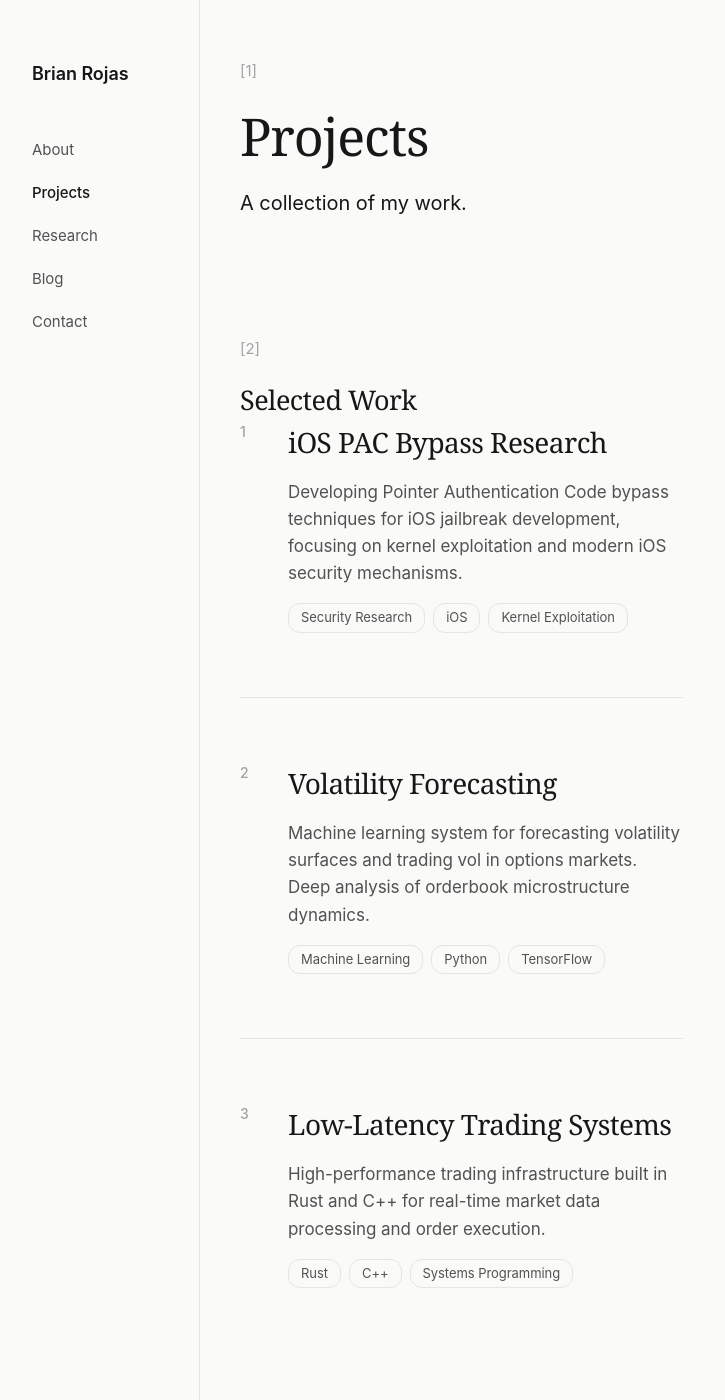
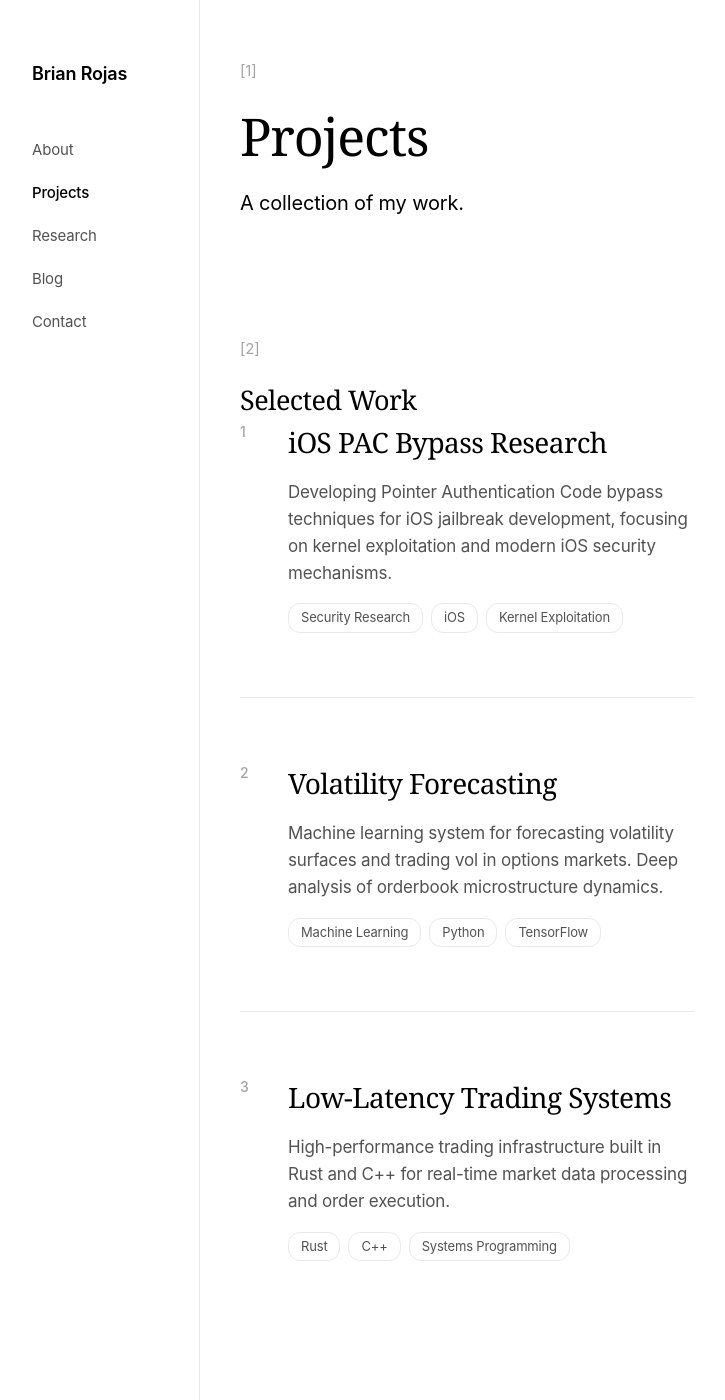
Before and after one commit to brianrojrc/brianrojrc.github.io, a Jekyll site: the page built from projects.md, in a window 1280 px wide and 1400 px high. Shown: the whole window, without its empty margins (0-725 px from the left). Built offline with Jekyll 4.4.1, drawn with Linux system fonts in a browser that asks for light colours; some web fonts are replaced.

Commit message:
Update style.scss

```diff
--- a/assets/css/style.scss
+++ b/assets/css/style.scss
@@ -11,11 +11,11 @@
 }
 
 :root {
-    --bg: #fafaf9;
-    --text: #171717;
+    --bg: #fff;
+    --text: #000;
     --text-secondary: #525252;
     --text-tertiary: #a3a3a3;
-    --border: #e5e5e5;
+    --border: #e1e4e8cc;
     --nav-width: 200px;
 }
 
@@ -36,17 +36,17 @@
 body {
     background: var(--bg);
     color: var(--text);
-    font-family: 'ABC Marist', -apple-system, BlinkMacSystemFont, "SF Pro Text", system-ui, sans-serif;
+    font-family: 'ABC Marist', -apple-system, BlinkMacSystemFont, system-ui, sans-serif;
     font-weight: 400;
     line-height: 1.5;
     -webkit-font-smoothing: antialiased;
-    letter-spacing: -0.003em;
+    letter-spacing: -0.01em;
     display: flex;
     min-height: 100vh;
 }
 
 h1, h2, h3 {
-    font-family: 'ABC Marist', "Charter", "Iowan Old Style", "Georgia", serif;
+    font-family: 'ABC Marist', "Charter", "Georgia", serif;
     font-weight: 400;
     letter-spacing: -0.02em;
 }
@@ -453,7 +453,7 @@
     font-weight: 400;
     color: var(--text);
     margin-bottom: 16px;
-    font-family: 'ABC Marist', "Charter", "Iowan Old Style", "Georgia", serif;
+    font-family: 'ABC Marist', "Charter", "Georgia", serif;
     letter-spacing: -0.02em;
 }
 
@@ -512,7 +512,7 @@
     font-size: 22px;
     font-weight: 400;
     color: var(--text);
-    font-family: 'ABC Marist', "Charter", "Iowan Old Style", "Georgia", serif;
+    font-family: 'ABC Marist', "Charter", "Georgia", serif;
     letter-spacing: -0.02em;
 }
 
```
